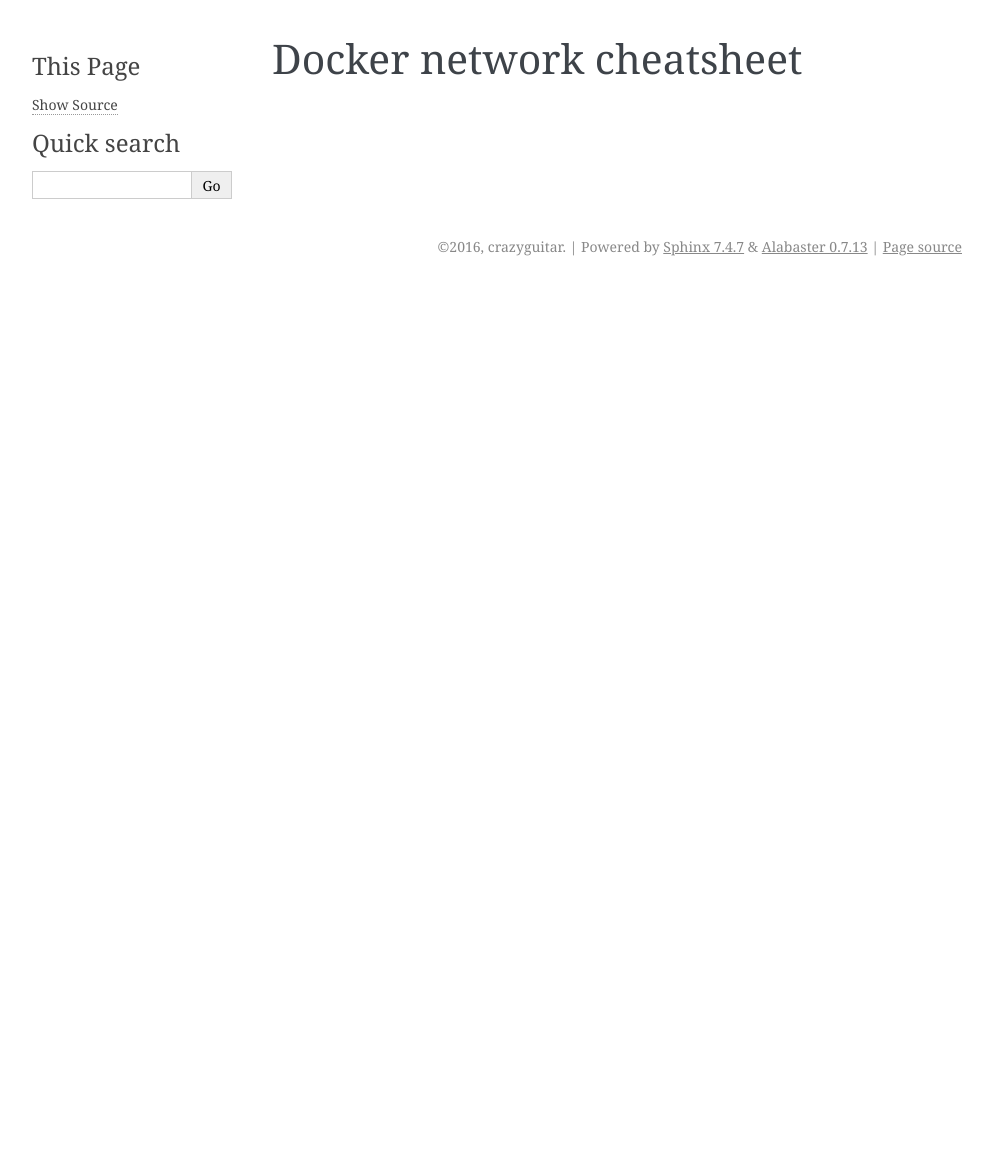
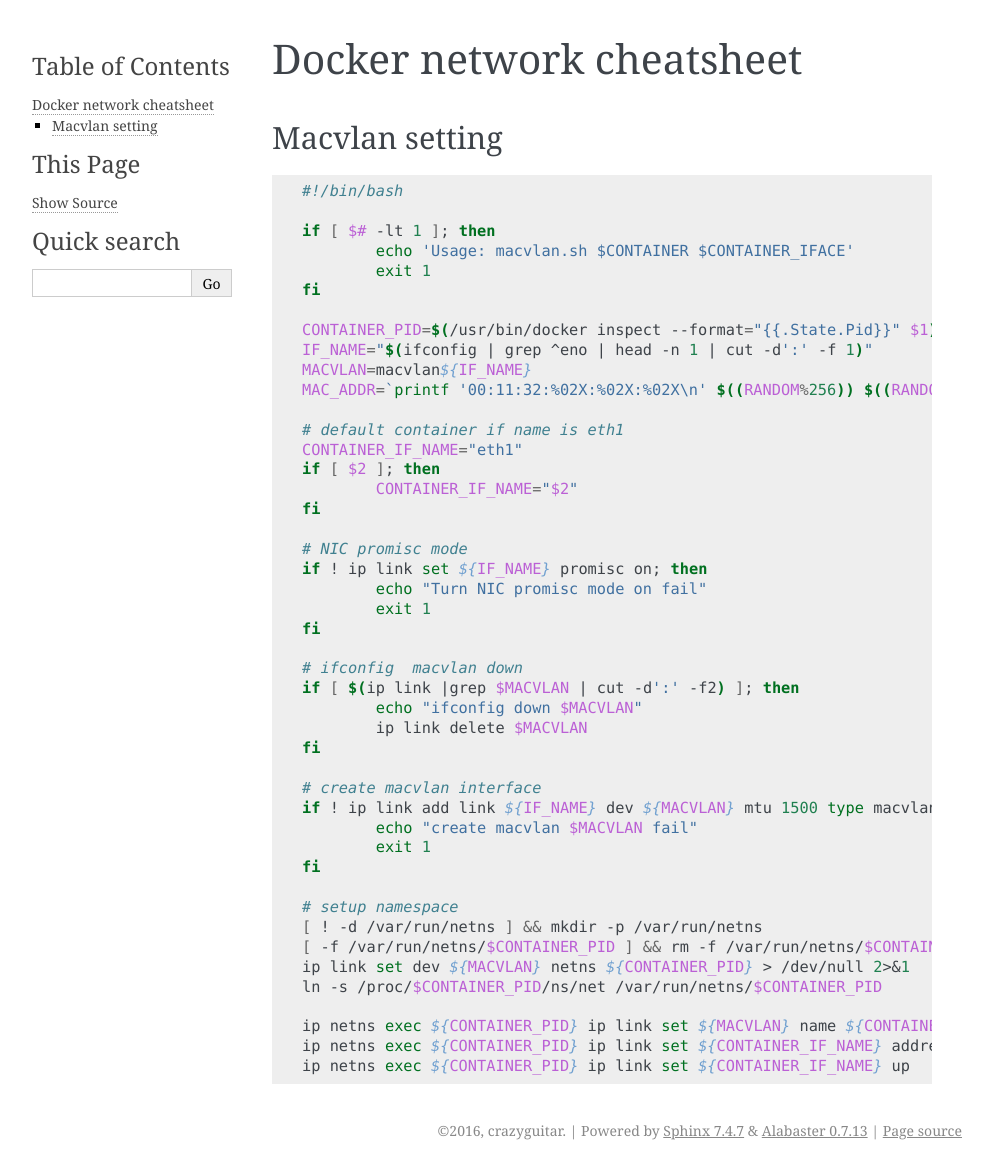
Before and after one commit to crazyguitar/dockersheeet, a Sphinx documentation site: the page built from docs/notes/docker-network.rst, in a window 1280 px wide. Shown: the whole page, without its empty margins (148-1141 px from the left). Built offline with Sphinx 7.4.7, drawn with Linux system fonts in a browser that asks for light colours; before the commit the page ends 900 px from its top, so only the background shows below that.

Commit message:
Add samba dockerfile and macvlan notes

```diff
--- a/docs/notes/docker-basic.rst
+++ b/docs/notes/docker-basic.rst
@@ -72,7 +72,7 @@ Run a background task
 ``docker run`` port forwarding
 ------------------------------
 
-.. code-block:: console
+.. code-block:: bash
 
     # -P  Publish all exposed ports to random ports
     $ docker run -d -P ${image} ${cmd}
@@ -107,8 +107,7 @@ Run a background task
     $ docker run -it python /bin/bash
     root@6bf742506ff2:/# pip install flask
     $ docker ps      # check container which you want to commit
-    $ docker commit -m "Inst flask" -a "fly"\
-    >  6bf742506ff2 flask/python:v1
+    $ docker commit -m "Inst flask" -a "fly" 6bf742506ff2 flask/python:v1
     $ docker images  # check images
 
 ================   ==============
--- a/docs/notes/docker-network.rst
+++ b/docs/notes/docker-network.rst
@@ -1,2 +1,53 @@
 Docker network cheatsheet
 =========================
+
+Macvlan setting
+---------------
+
+.. code-block:: bash
+
+    #!/bin/bash
+
+    if [ $# -lt 1 ]; then
+            echo 'Usage: macvlan.sh $CONTAINER $CONTAINER_IFACE'
+            exit 1
+    fi
+
+    CONTAINER_PID=$(/usr/bin/docker inspect --format="{{.State.Pid}}" $1)
+    IF_NAME="$(ifconfig | grep ^eno | head -n 1 | cut -d':' -f 1)"
+    MACVLAN=macvlan${IF_NAME}
+    MAC_ADDR=`printf '00:11:32:%02X:%02X:%02X\n' $((RANDOM%256)) $((RANDOM%256)) $((RANDOM%256))`
+
+    # default container if name is eth1
+    CONTAINER_IF_NAME="eth1"
+    if [ $2 ]; then
+            CONTAINER_IF_NAME="$2"
+    fi
+
+    # NIC promisc mode
+    if ! ip link set ${IF_NAME} promisc on; then
+            echo "Turn NIC promisc mode on fail"
+            exit 1
+    fi
+
+    # ifconfig  macvlan down
+    if [ $(ip link |grep $MACVLAN | cut -d':' -f2) ]; then
+            echo "ifconfig down $MACVLAN"
+            ip link delete $MACVLAN
+    fi
+
+    # create macvlan interface
+    if ! ip link add link ${IF_NAME} dev ${MACVLAN} mtu 1500 type macvlan mode bridge; then
+            echo "create macvlan $MACVLAN fail"
+            exit 1
+    fi
+
+    # setup namespace
+    [ ! -d /var/run/netns ] && mkdir -p /var/run/netns
+    [ -f /var/run/netns/$CONTAINER_PID ] && rm -f /var/run/netns/$CONTAINER_PID
+    ip link set dev ${MACVLAN} netns ${CONTAINER_PID} > /dev/null 2>&1
+    ln -s /proc/$CONTAINER_PID/ns/net /var/run/netns/$CONTAINER_PID
+
+    ip netns exec ${CONTAINER_PID} ip link set ${MACVLAN} name ${CONTAINER_IF_NAME} > /dev/null 2>&1
+    ip netns exec ${CONTAINER_PID} ip link set ${CONTAINER_IF_NAME} address ${MAC_ADDR}
+    ip netns exec ${CONTAINER_PID} ip link set ${CONTAINER_IF_NAME} up
--- a/docs/notes/docker-files.rst
+++ b/docs/notes/dockerfile/docker-ssh.rst
@@ -1,6 +1,3 @@
-Dockerfile collections
-======================
-
 SSH daemon service
 ------------------
 
```
Also changed, not shown: docs/contents.rst.inc (added, +19 -0 lines), docs/index.rst (+1 -11 lines), docs/notes/dockerfile/docker-smb.rst (added, +82 -0 lines).
